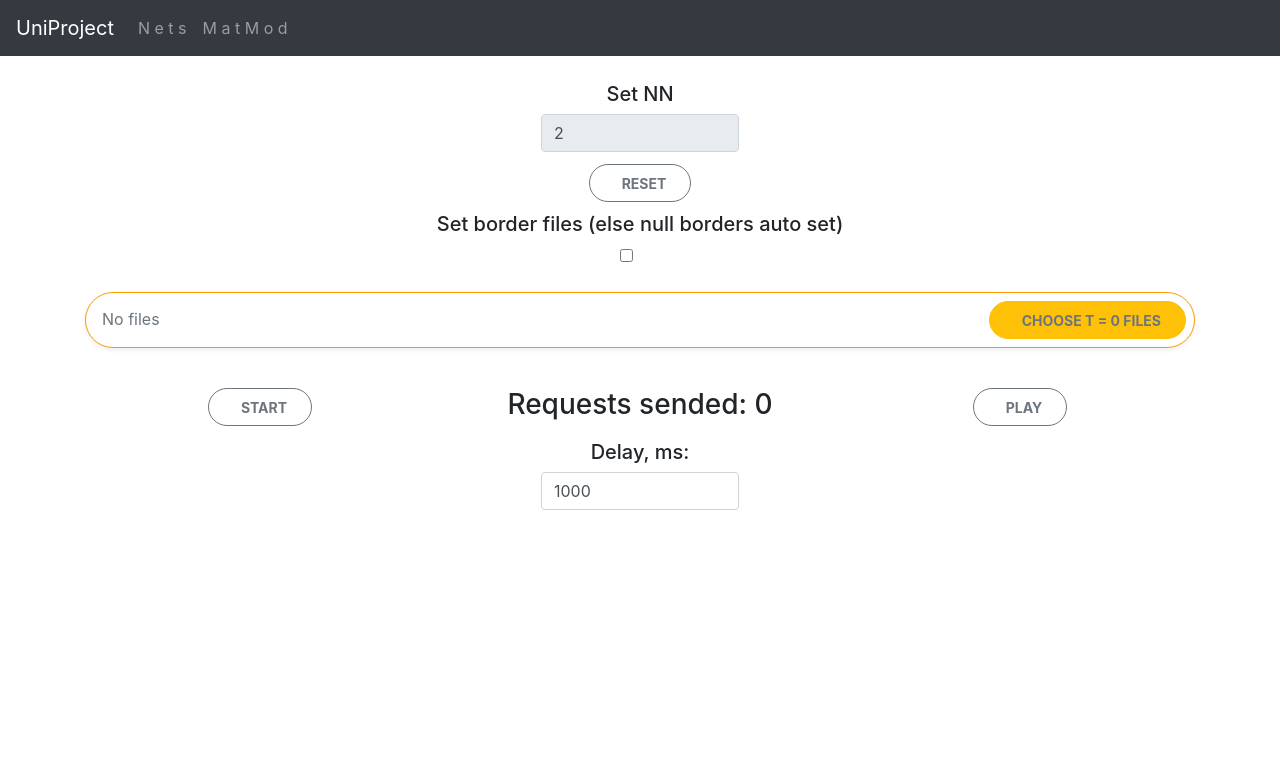
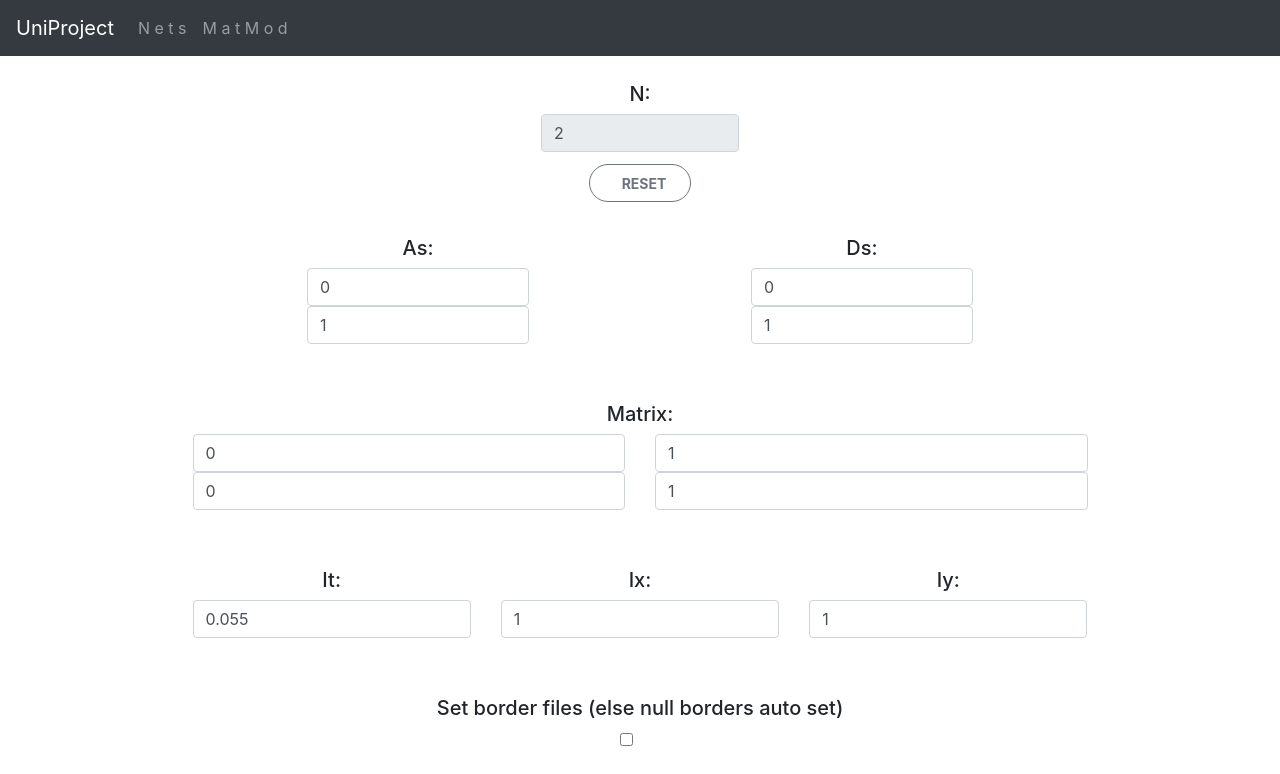
Before and after one commit to IraMeis/nir-front, a React (Create React App) app: page /matmod in a window 1280 px wide. Shown: the top 774 px of the page. Built offline with nearby package versions, Linux system fonts and the light colour scheme.

Commit message:
matrix, as, ds, it, ix, iy

```diff
--- a/src/components/structure/pages/matmod/MainConfig.js
+++ b/src/components/structure/pages/matmod/MainConfig.js
@@ -4,16 +4,19 @@ import Separator from "../../Separator";
 import MatmodBorderFileInput from "./MatmodBorderFileInput";
 import MatmodFileInput from "./MatmodFileInput";
 import StartPlayDelay from "./StartPlayDelay";
+import MatrixAsDsH from "./MatrixAsDsH";
 
 export default function MainConfig () {
     const maxDim = 800
     const matmod = useContext(MatmodContext);
     return (
-        <>
+        <div className={'container'}>
+            <MatrixAsDsH/>
             <MatmodBorderFileInput/>
             <MatmodFileInput/>
             <Separator.Separator2/>
             <StartPlayDelay/>
+            <Separator.Separator3/>
             {matmod.imagesInitFiles.map((imgSrc, index) => (
                 <div className="image-area-mm mt-4">
                     <img id="imageResult"
@@ -34,6 +37,6 @@ export default function MainConfig () {
                          className="img-fluid mx-auto d-block"/>
                 </div>))
             }
-        </>
+        </div>
     );
 }
--- a/src/components/structure/pages/matmod/Matmod.js
+++ b/src/components/structure/pages/matmod/Matmod.js
@@ -34,15 +34,43 @@ const Matmod = () => {
     const [NN, setNN] = useState(2)
     const [isNNSet, setIsNNSet] = useState(true)
 
-    // const [As, setAs] = useState('')
-    // const [Ds, setDs] = useState('')
-    // const [matrix, setMatrix] = useState('')
-    // const [It, setIt] = useState(0.055)
-    // const [Ix, setIx] = useState(1)
-    // const [Iy, setIy] = useState(1)
+    const [As, setAs] = useState(getAs())
+    const [Ds, setDs] = useState(getDs())
+    const [matrix, setMatrix] = useState(getMartix())
+    const [It, setIt] = useState(0.055)
+    const [Ix, setIx] = useState(1)
+    const [Iy, setIy] = useState(1)
 
     function getFuncNumber (){
       return Math.floor((NN - 1) / 3 + 1)
+    }
+
+    function getMartix () {
+        let res = []
+        for (let i = 0; i < NN; ++i) {
+            let masi = []
+            for (let j = 0; j < NN; ++j) {
+                masi.push(j)
+            }
+            res.push(masi)
+        }
+        return res;
+    }
+
+    function getDs () {
+        let res = []
+        for (let i = 0; i < NN; ++i) {
+            res.push(i)
+        }
+        return res;
+    }
+
+    function getAs () {
+        let res = []
+        for (let i = 0; i < NN; ++i) {
+            res.push(i)
+        }
+        return res;
     }
 
     useInterval(
@@ -85,10 +113,39 @@ const Matmod = () => {
 
     const handleChangeIsNNSet = () => {
         if(!isEnabled) {
+            if(!isNNSet){
+                setDs(getDs)
+                setAs(getAs)
+                setMatrix(getMartix())
+            }
             setIsNNSet(!isNNSet)
             setImages([])
             setImagesInitFiles([])
         }
+    }
+
+    const handleChangeIt = (event) => {
+        const n = Number(event.target.value)
+        if(n < 0)
+            setIt(0.000001)
+        else
+            setIt(n)
+    }
+
+    const handleChangeIx = (event) => {
+        const n = Number(event.target.value)
+        if(n < 0)
+            setIx(0.000001)
+        else
+            setIx(n)
+    }
+
+    const handleChangeIy = (event) => {
+        const n = Number(event.target.value)
+        if(n < 0)
+            setIy(0.000001)
+        else
+            setIy(n)
     }
 
     const handleChangeNN = (event) => {
@@ -187,7 +244,19 @@ const Matmod = () => {
             handleChangeNN: handleChangeNN,
             isNNSet: isNNSet,
             handleChangeIsNNSet: handleChangeIsNNSet,
-            images: images
+            images: images,
+            As: As,
+            setAs: setAs,
+            Ds: Ds,
+            setDs: setDs,
+            matrix: matrix,
+            setMatrix: setMatrix,
+            It: It,
+            Ix: Ix,
+            Iy: Iy,
+            handleChangeIt: handleChangeIt,
+            handleChangeIx: handleChangeIx,
+            handleChangeIy: handleChangeIy
         }}>
             <ModalInfo/>
             <NNParam/>
--- /dev/null
+++ b/src/components/structure/pages/matmod/MatrixAsDsH.js
@@ -0,0 +1,139 @@
+import React, {useContext} from "react";
+import MatmodContext from "../../../context/MatmodContext";
+import Separator from "../../Separator";
+
+export default function MatrixAsDsH(){
+    const matmod = useContext(MatmodContext);
+    return (
+        <>
+            <Separator.Separator2/>
+
+            <div className="row">
+                <div className={'col'}/>
+                <div className={'col'}>
+                    <div className={'text-center'}>
+                        <label htmlFor="delay">
+                            <h5>As: </h5>
+                        </label>
+                    </div>
+                    {matmod.As.map((elem, index) => (
+                        <div className={'my-auto row'}>
+                            <input
+                                className="form-control"
+                                type="number"
+                                name="delay"
+                                onChange={(event) => {
+                                    const n = Number(event.target.value)
+                                    let mas = matmod.As.slice();
+                                    mas[index] = n;
+                                    matmod.setAs(mas)
+                                }}
+                                value={matmod.As[index]}
+                            />
+                        </div>))
+                    }
+                </div>
+                <div className={'col'}/>
+                <div className={'col'}>
+                    <div className={'text-center'}>
+                        <label htmlFor="delay">
+                            <h5>Ds: </h5>
+                        </label>
+                    </div>
+                    {matmod.Ds.map((elem, index) => (
+                        <div className={'my-auto row'}>
+                            <input
+                                className="form-control"
+                                type="number"
+                                name="delay"
+                                onChange={(event) => {
+                                    const n = Number(event.target.value)
+                                    let mas = matmod.Ds.slice();
+                                    mas[index] = n;
+                                    matmod.setDs(mas)
+                                }}
+                                value={matmod.Ds[index]}
+                            />
+                        </div>))
+                    }
+                </div>
+                <div className={'col'}/>
+            </div>
+
+            <Separator.Separator3/>
+
+            <div className="row ">
+                <div className={'col-md-1'}/>
+                <div className={'col-md-10'}>
+                    <div className={'text-center'}>
+                        <label htmlFor="delay">
+                            <h5>Matrix: </h5>
+                        </label>
+                    </div>
+
+                    {matmod.matrix.map((elem, i) => (
+                        <div className={'my-auto row'}>
+                            {matmod.matrix[i].map((elemj, j) => (
+                                <div className={'my-auto col'}>
+                                    <input
+                                        className="form-control"
+                                        type="number"
+                                        name="delay"
+                                        onChange={(event) => {
+                                            const n = Number(event.target.value);
+                                            let newMatr = matmod.matrix.slice();
+                                            let masi = matmod.matrix[i].slice();
+                                            masi[j] = n;
+                                            newMatr[i] = masi;
+                                            matmod.setMatrix(newMatr);
+                                        }}
+                                        value={matmod.matrix[i][j]}
+                                    />
+                                </div>))}
+                        </div>))}
+                </div>
+                <div className={'col-md-1'}/>
+            </div>
+
+            <Separator.Separator3/>
+
+            <div className="row ">
+                <div className={'col-md-1'}/>
+                <div className={'col-md-10'}>
+                    <div className="row ">
+                        <div className={'col text-center'}>
+                            <label><h5>{'It:'}</h5></label>
+                            <input
+                                className="form-control"
+                                type="number"
+                                name={'It'}
+                                value={matmod.It}
+                                onChange={matmod.handleChangeIt}/>
+                        </div>
+                        <div className={'col text-center'}>
+                            <label><h5>{'Ix:'}</h5></label>
+                            <input
+                                className="form-control"
+                                type="number"
+                                name={'Ix'}
+                                value={matmod.Ix}
+                                onChange={matmod.handleChangeIx}/>
+                        </div>
+                        <div className={'col text-center'}>
+                            <label><h5>{'Iy:'}</h5></label>
+                            <input
+                                className="form-control"
+                                type="number"
+                                name={'Iy'}
+                                value={matmod.Iy}
+                                onChange={matmod.handleChangeIy}/>
+                        </div>
+                    </div>
+                </div>
+                <div className={'col-md-1'}/>
+            </div>
+
+            <Separator.Separator3/>
+        </>
+    );
+}
--- a/src/components/structure/pages/matmod/NNParam.js
+++ b/src/components/structure/pages/matmod/NNParam.js
@@ -9,7 +9,7 @@ const NNParam = () => {
             <div className="col"/>
             <div className="col"/>
             <div className="col text-center">
-                <label><h5>{'Set NN'}</h5></label>
+                <label><h5>{'N:'}</h5></label>
                 <input
                     className="form-control"
                     type="number"
```
